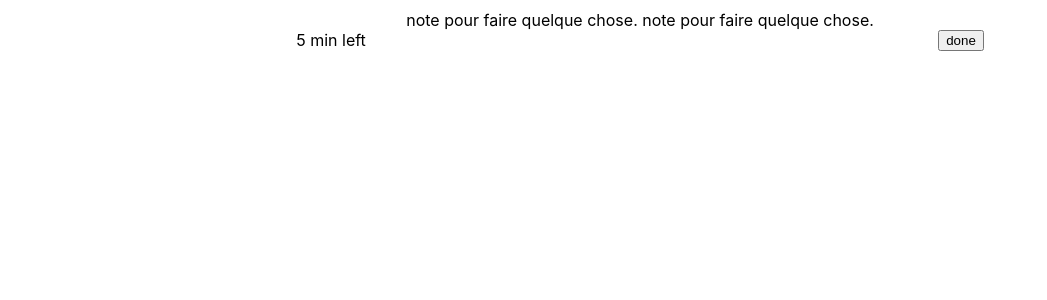
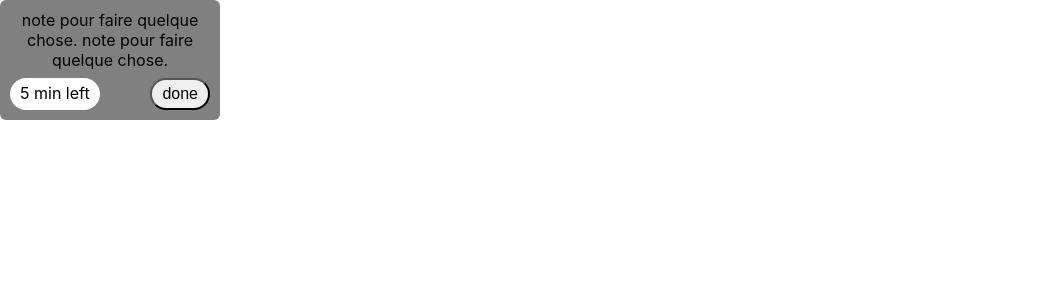
Before and after one commit to laktam/to-do-app, a React (Create React App) app: page / in a window 1280 px wide. Shown: the top 300 px of the page, without its empty margins (0-1047 px from the left). Built offline with nearby package versions, Linux system fonts and the light colour scheme.

Commit message:
update Task

```diff
--- a/src/components/Task.tsx
+++ b/src/components/Task.tsx
@@ -1,17 +1,27 @@
-import React from "react";
 import styled from "styled-components";
 
 const Container = styled.div`
-  border-radius: 10px;
+  width: 200px;
+  background-color: grey;
+  border-radius: 6px;
   padding: 10px;
 `;
 const SubContainer = styled.div`
+  margin-top: 8px;
   display: flex;
-  justify-content: space-around;
+  justify-content: space-between;
 `;
 const Content = styled.div``;
-const Time = styled.div``;
-const Done = styled.button``;
+const Time = styled.div`
+  background-color: white;
+  border-radius: 20px;
+  padding: 5px 10px;
+`;
+const Done = styled.button`
+  border-radius: 20px;
+  padding: 5px 10px;
+  font-size: 16px;
+`;
 
 type Props = {
   content: string;
```
Also changed, not shown: src/logo.svg (deleted).
